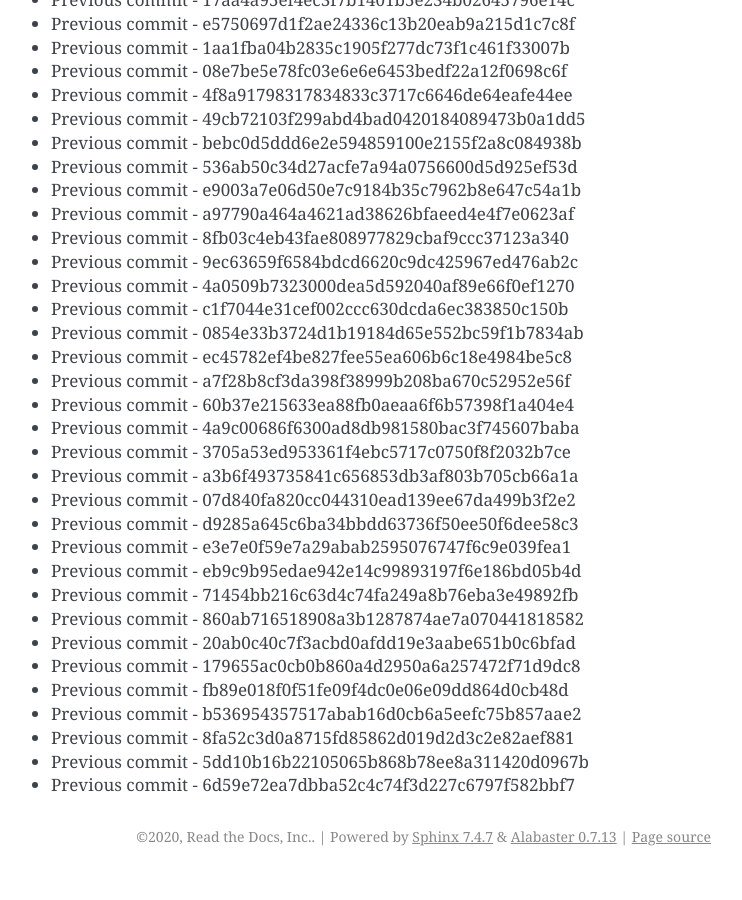
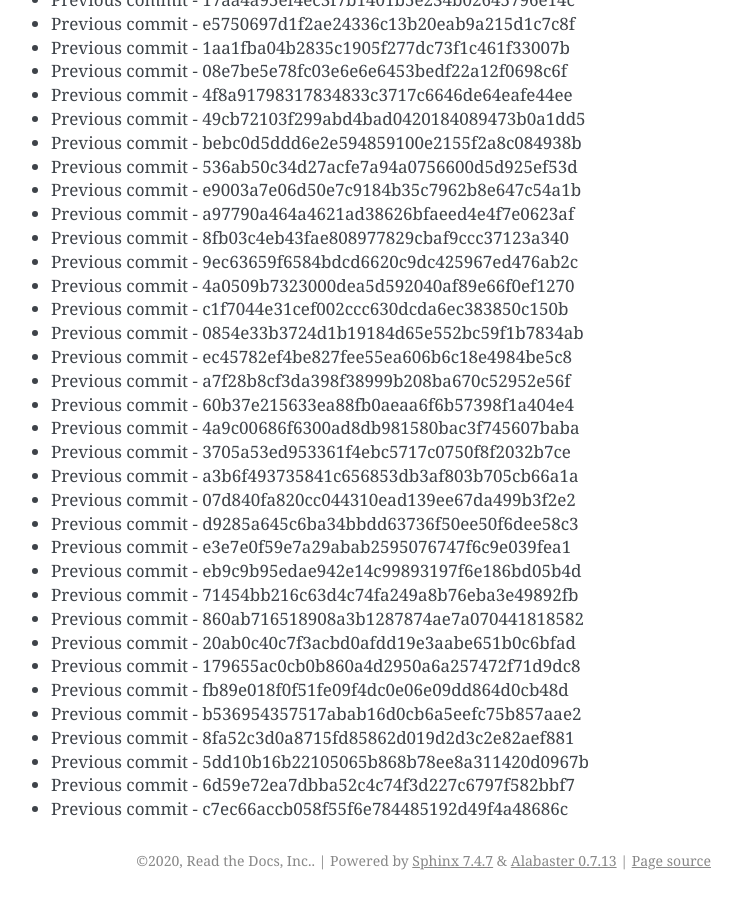
Before and after one commit to readthedocs/rtd-git-stresstest, a Sphinx documentation site: the page built from docs/updates.rst, in a window 1280 px wide and 900 px high, scrolled down 93963 px. Shown: the whole window, without its empty margins (399-1141 px from the left). Built offline with Sphinx 7.4.7, drawn with Linux system fonts in a browser that asks for light colours; before the commit the page ends 94839 px from its top, so only the background shows below that.

Commit message:
Generating commit from previous: c7ec66accb058f55f6e784485192d49f4a48686c

```diff
--- a/docs/updates.rst
+++ b/docs/updates.rst
@@ -3980,3 +3980,4 @@ It can be tested for any performance characteristics.
 * Previous commit - 8fa52c3d0a8715fd85862d019d2d3c2e82aef881
 * Previous commit - 5dd10b16b22105065b868b78ee8a311420d0967b
 * Previous commit - 6d59e72ea7dbba52c4c74f3d227c6797f582bbf7
+* Previous commit - c7ec66accb058f55f6e784485192d49f4a48686c
```
